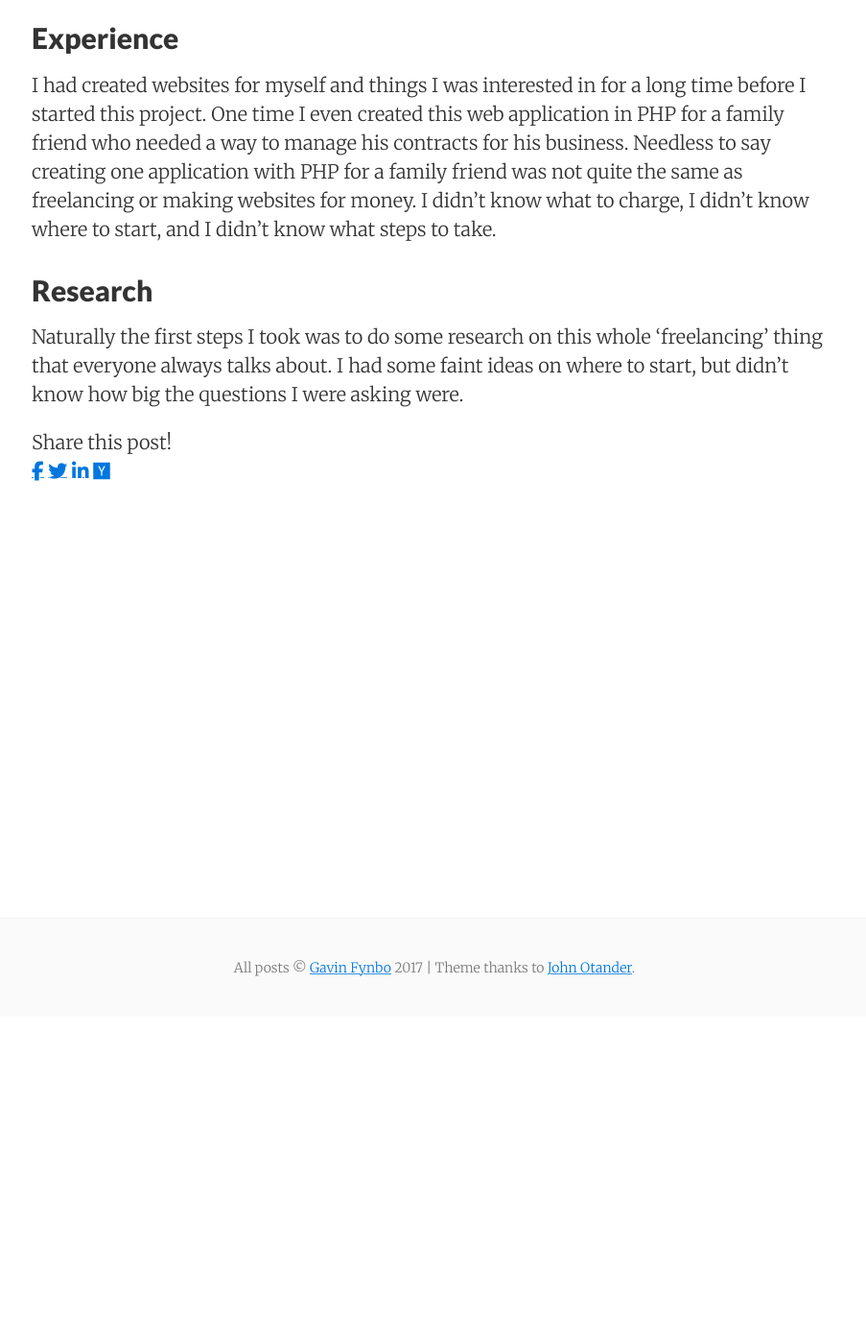
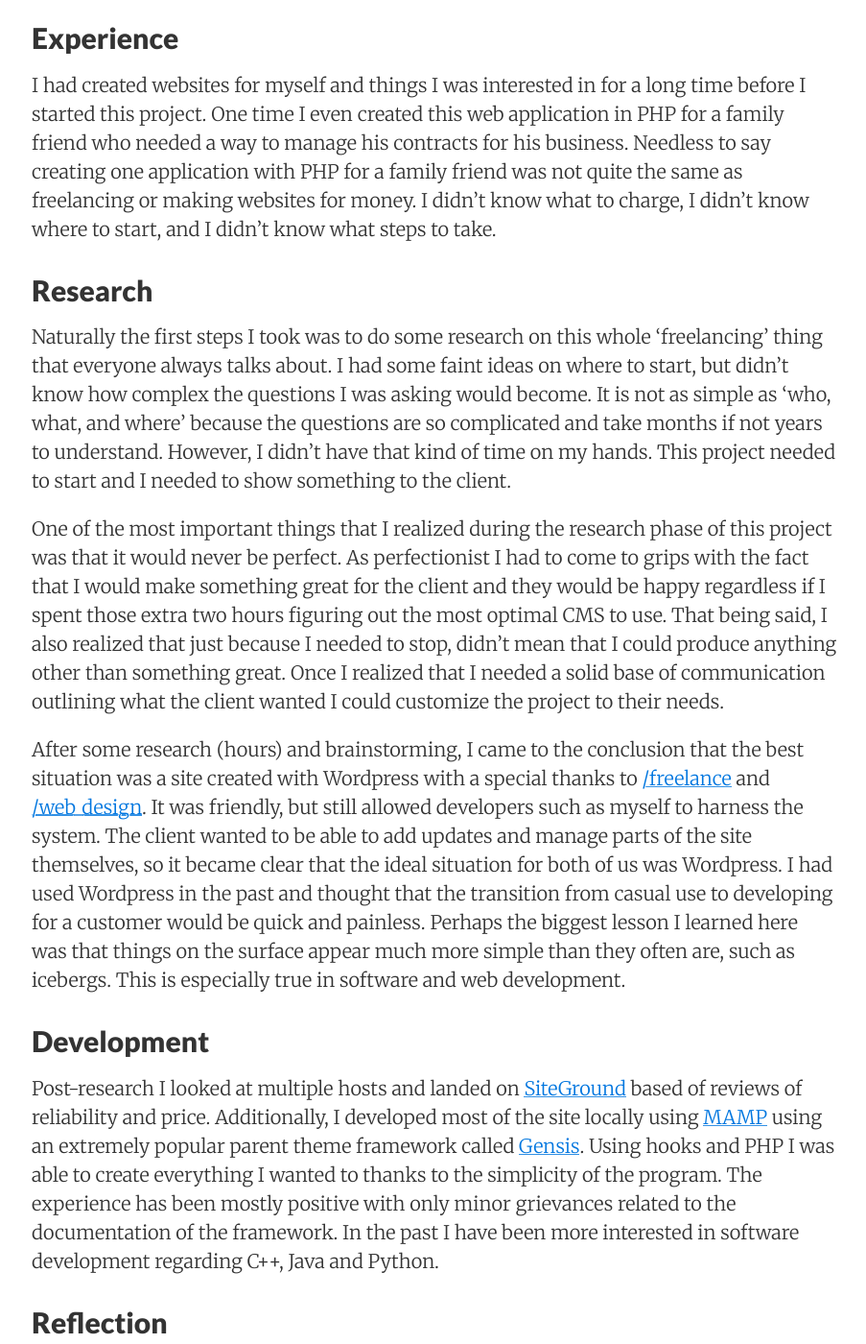
Before and after one commit to GFynbo/blog, a Jekyll site: the page built from _posts/2017-06-07-the-vine-shakers.md, in a window 1280 px wide and 1400 px high, scrolled down 341 px. Shown: the whole window at 96% size, without its empty margins (187-1090 px from the left). Built offline with Jekyll 4.4.1, drawn with Linux system fonts in a browser that asks for light colours; nearby versions of some CDN libraries; some of the changed text lies outside the part shown.

Commit message:
wrote blog post vineshakers

```diff
--- a/_posts/2017-06-07-the-vine-shakers.md
+++ b/_posts/2017-06-07-the-vine-shakers.md
@@ -19,4 +19,58 @@ know where to start, and I didn't know what steps to take.
 
 Naturally the first steps I took was to do some research on this whole 'freelancing'
 thing that everyone always talks about. I had some faint ideas on where to start,
-but didn't know how big the questions I were asking were.
+but didn't know how complex the questions I was asking would become. It is not as
+simple as 'who, what, and where' because the questions are so complicated and take
+months if not years to understand. However, I didn't have that kind of time on my hands.
+This project needed to start and I needed to show something to the client.
+
+One of the most important things that I realized during the research phase of
+this project was that it would never be perfect. As perfectionist I had to come to
+grips with the fact that I would make something great for the client and they would
+be happy regardless if I spent those extra two hours figuring out the most optimal
+CMS to use. That being said, I also realized that just because I needed to stop, didn't
+mean that I could produce anything other than something great. Once I realized that I
+needed a solid base of communication outlining what the client wanted I could
+customize the project to their needs.
+
+After some research (hours) and brainstorming, I came to the conclusion that the
+best situation was a site created with Wordpress with a special thanks to
+[/freelance](www.reddit.com/r/freelance) and [/web_design](www.reddit.com/r/web_design).
+It was friendly, but still allowed developers such as myself to harness the system.
+The client wanted to be able to add updates and manage parts of the site themselves,
+so it became clear that the ideal situation for both of us was Wordpress. I had used Wordpress
+in the past and thought that the transition from casual use to developing for a customer
+would be quick and painless. Perhaps the biggest lesson I learned here was that
+things on the surface appear much more simple than they often are, such as icebergs.
+This is especially true in software and web development.
+
+## Development
+
+Post-research I looked at multiple hosts and landed on [SiteGround](www.siteground.com)
+based of reviews of reliability and price. Additionally, I developed most of the site
+locally using [MAMP](www.mamp.info) using an extremely popular parent theme framework
+called [Gensis](www.studiopress.com). Using hooks and PHP I was able to create everything
+I wanted to thanks to the simplicity of the program. The experience has been mostly
+positive with only minor grievances related to the documentation of the framework.
+In the past I have been more interested in software development regarding C++, Java and Python.
+
+## Reflection
+
+The whole experience has been a learning curve and beneficial to me and my skillset,
+however in the future I think I will stick to something that is more closely related
+to software development and more programming. I tend to think I have a pretty good
+eye for aesthetics, but I am no designer, that's far too complex. I have a feeling
+my next project will be running on Ruby on Rails, and I look forward to that project
+with an open mind.
+
+## Recommendations
+
+If you're looking to go into web development or freelancing, make sure you know the
+difference between the two. They're related, but don't confuse them for the same
+thing, you will end up sorely disappointed. Freelancing is hard, time consuming work
+that is no joke. Freelancing is difficult and you don't have any senior managers or
+developers to look up to or use for learning. The best thing I can recommend for
+someone looking into freelancing, read, read, read. It never hurts to read and
+research the field before you jump into it and it is a complex field. If I could
+change one thing, lay out an extremely solid framework for features and items that
+are expected to be developed by you. Godspeed.
```
